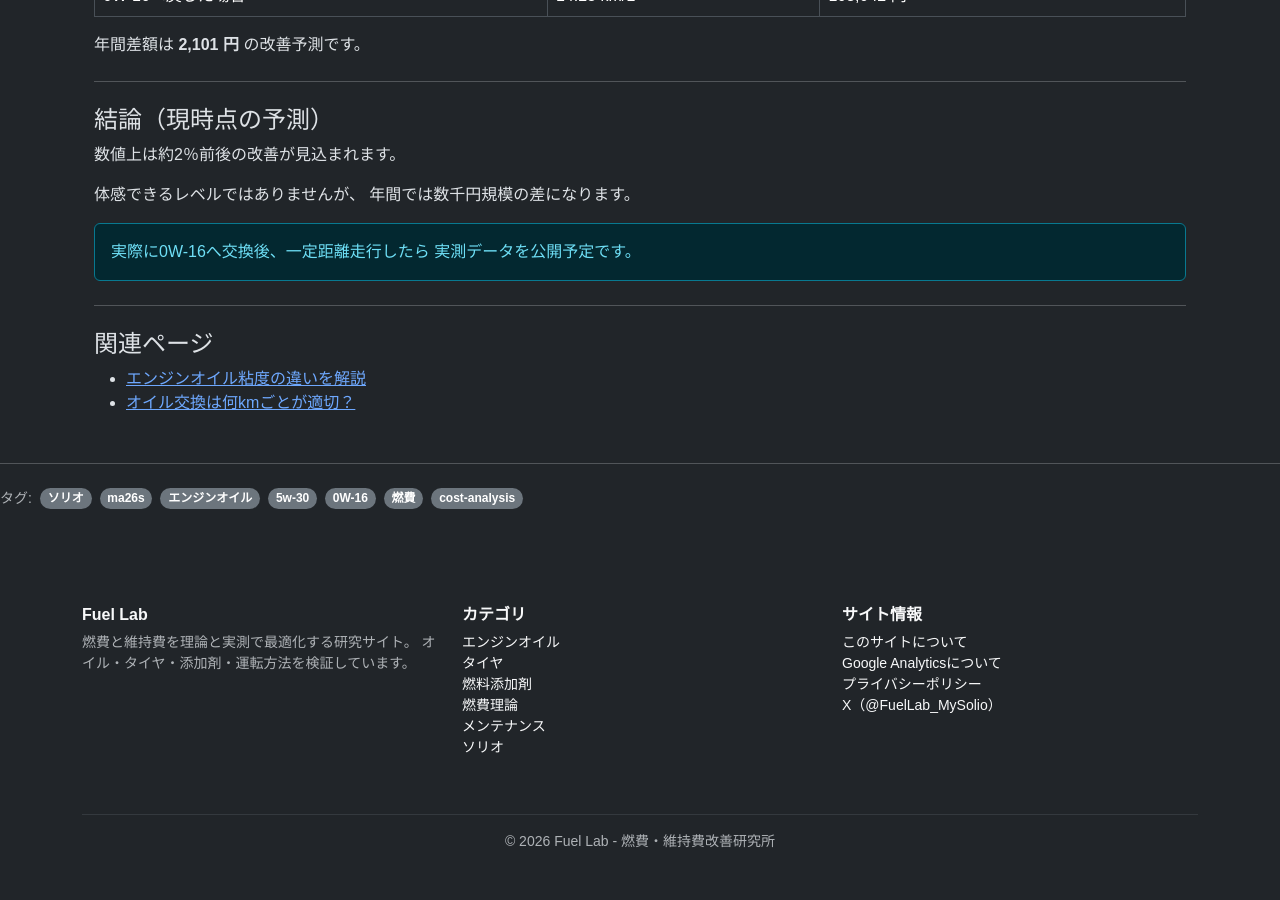
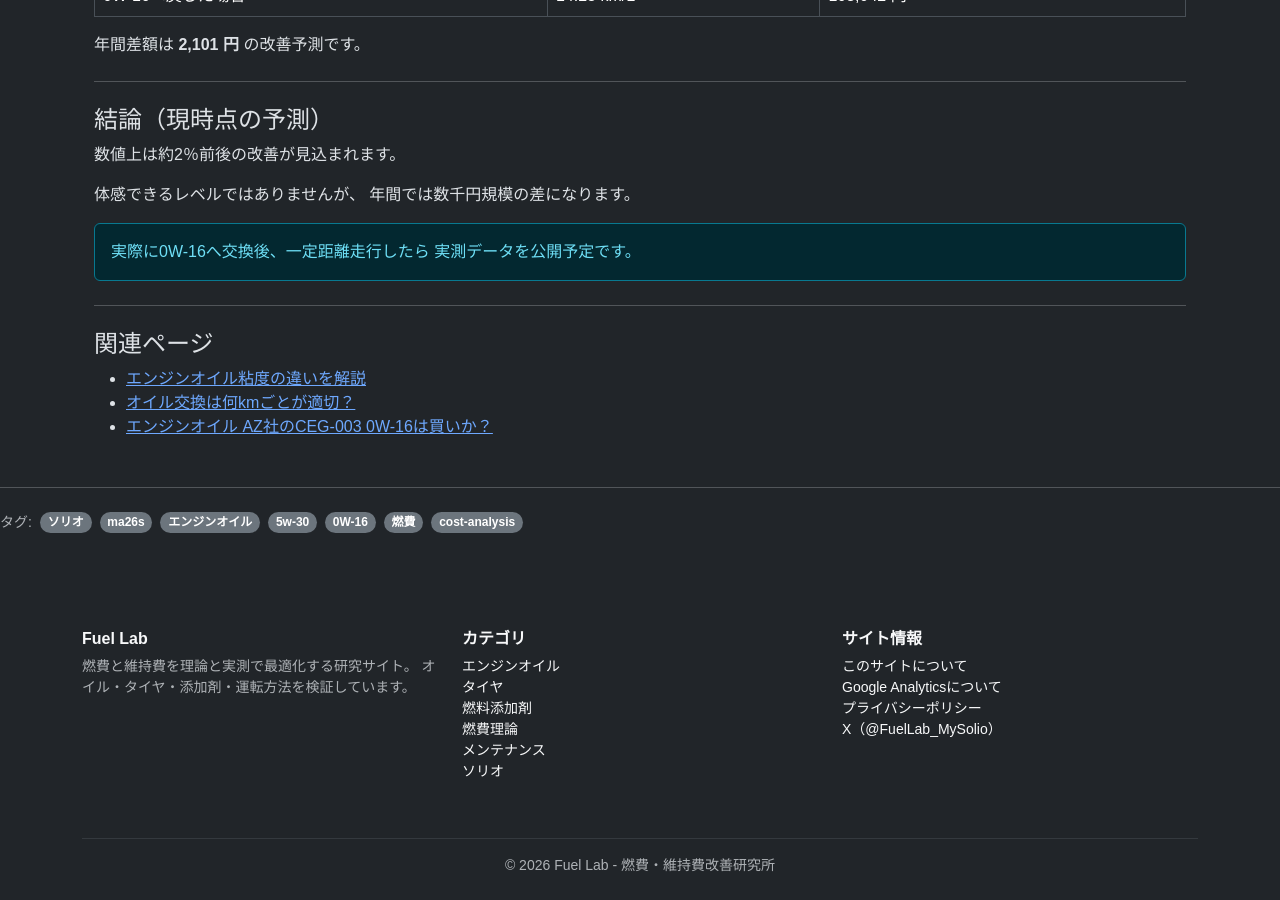
Before and after one commit to funyapar-org/fuel-lab, a Jekyll site: the page built from _solio/solio-oil-viscosity-fuel-economy.md, in a window 1280 px wide and 900 px high, scrolled down 932 px. Built offline with Jekyll 4.4.1, drawn with Linux system fonts in a browser that asks for light colours; before the commit the page ends 1808 px from its top, so only the background shows below that.

Commit message:
solio-oil-viscosity-fuel-economy.md を更新

```diff
--- a/_solio/solio-oil-viscosity-fuel-economy.md
+++ b/_solio/solio-oil-viscosity-fuel-economy.md
@@ -184,6 +184,11 @@ tags:
         オイル交換は何kmごとが適切？
       </a>
     </li>
+    <li>
+      <a href="/fuel-lab/knowledge/az-ceg-003-0w16-review.html">
+        エンジンオイル AZ社のCEG-003 0W-16は買いか？
+      </a>
+    </li>
   </ul>
 
 </div>
```
